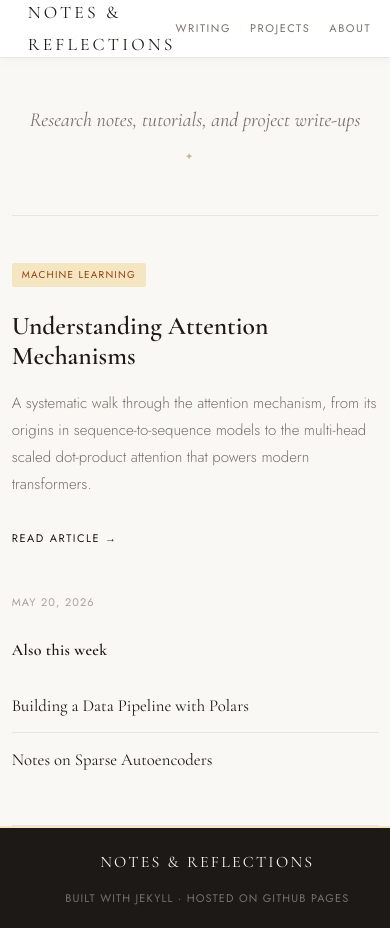
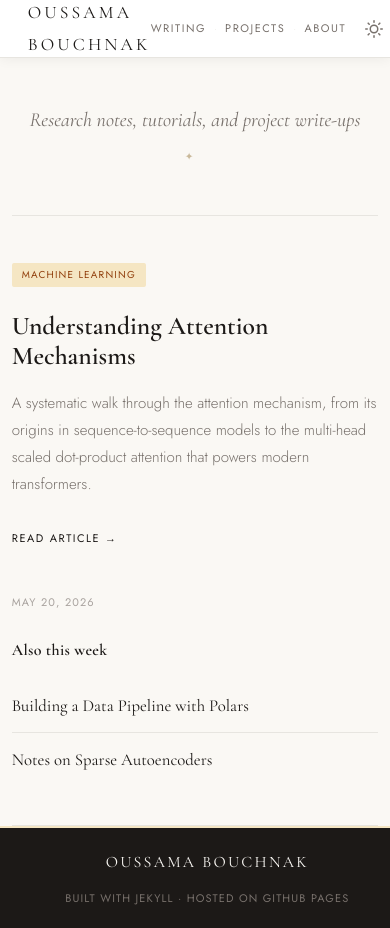
Before and after one commit to OussamaBouchnak/oussamabouchnak.github.io, a Jekyll site: the page built from index.html, in a window 390 px wide and 928 px high. Built offline with Jekyll 4.4.1, drawn with Linux system fonts in a browser that asks for light colours; nearby versions of some CDN libraries.

Commit message:
Add dark mode with warm palette and smooth transitions

```diff
--- a/_config.yml
+++ b/_config.yml
@@ -1,6 +1,6 @@
-title: "Notes & Reflections"
+title: "Oussama Bouchnak"
 description: "Research notes, tutorials, and project write-ups"
-author: "Your Name"
+author: "Oussama Bouchnak"
 url: "https://oussamabouchnak.github.io"
 baseurl: ""
 permalink: /:year/:month/:title/
--- a/_includes/head.html
+++ b/_includes/head.html
@@ -4,6 +4,15 @@
 <meta name="author" content="{{ site.author }}">
 
 <title>{% if page.title %}{{ page.title }} — {{ site.title }}{% else %}{{ site.title }}{% endif %}</title>
+
+<script>
+(function(){
+  var t = localStorage.getItem('theme');
+  if (t === 'dark') document.documentElement.setAttribute('data-theme', 'dark');
+  if (!t && window.matchMedia('(prefers-color-scheme: dark)').matches)
+    document.documentElement.setAttribute('data-theme', 'dark');
+})();
+</script>
 
 <link rel="preconnect" href="https://fonts.googleapis.com">
 <link rel="preconnect" href="https://fonts.gstatic.com" crossorigin>
--- a/_includes/header.html
+++ b/_includes/header.html
@@ -7,6 +7,22 @@
       <a href="{{ site.baseurl }}/projects/" class="nav-link{% if page.url contains '/projects/' %} active{% endif %}">Projects</a>
       <span class="nav-sep" aria-hidden="true">·</span>
       <a href="{{ site.baseurl }}/about/" class="nav-link{% if page.url contains '/about/' %} active{% endif %}">About</a>
+      <button class="theme-toggle" id="theme-toggle" aria-label="Toggle dark mode">
+        <svg class="icon-sun" viewBox="0 0 24 24" fill="none" stroke="currentColor" stroke-width="2" stroke-linecap="round" stroke-linejoin="round">
+          <circle cx="12" cy="12" r="5"/>
+          <line x1="12" y1="1" x2="12" y2="3"/>
+          <line x1="12" y1="21" x2="12" y2="23"/>
+          <line x1="4.22" y1="4.22" x2="5.64" y2="5.64"/>
+          <line x1="18.36" y1="18.36" x2="19.78" y2="19.78"/>
+          <line x1="1" y1="12" x2="3" y2="12"/>
+          <line x1="21" y1="12" x2="23" y2="12"/>
+          <line x1="4.22" y1="19.78" x2="5.64" y2="18.36"/>
+          <line x1="18.36" y1="5.64" x2="19.78" y2="4.22"/>
+        </svg>
+        <svg class="icon-moon" viewBox="0 0 24 24" fill="none" stroke="currentColor" stroke-width="2" stroke-linecap="round" stroke-linejoin="round">
+          <path d="M21 12.79A9 9 0 1 1 11.21 3 7 7 0 0 0 21 12.79z"/>
+        </svg>
+      </button>
     </nav>
   </div>
 </header>
--- a/_layouts/default.html
+++ b/_layouts/default.html
@@ -24,6 +24,35 @@
   <script src="https://cdnjs.cloudflare.com/ajax/libs/highlight.js/11.9.0/languages/css.min.js"></script>
   <script>
     (function() {
+
+      var STORAGE_KEY = 'theme';
+
+      function getTheme() {
+        var stored = localStorage.getItem(STORAGE_KEY);
+        if (stored) return stored;
+        return window.matchMedia('(prefers-color-scheme: dark)').matches ? 'dark' : 'light';
+      }
+
+      function setTheme(theme) {
+        document.documentElement.setAttribute('data-theme', theme);
+        localStorage.setItem(STORAGE_KEY, theme);
+      }
+
+      function toggleTheme() {
+        var html = document.documentElement;
+        html.classList.add('transitioning');
+        var next = (html.getAttribute('data-theme') === 'dark') ? 'light' : 'dark';
+        setTheme(next);
+        setTimeout(function() { html.classList.remove('transitioning'); }, 500);
+      }
+
+      var btn = document.getElementById('theme-toggle');
+      if (btn) btn.addEventListener('click', toggleTheme);
+
+      window.matchMedia('(prefers-color-scheme: dark)').addEventListener('change', function(e) {
+        if (!localStorage.getItem(STORAGE_KEY)) setTheme(e.matches ? 'dark' : 'light');
+      });
+
       function buildCodeBlock(codeEl) {
         var pre = codeEl.parentElement;
         if (!pre || pre.tagName !== 'PRE') return;
@@ -90,13 +119,13 @@
             document.body.appendChild(ta);
             ta.select();
             try { document.execCommand('copy'); done(); }
-            catch(e) { btn.textContent = 'ERROR'; setTimeout(function() { btn.textContent = 'COPY'; }, 2000); }
+            catch(e) { btn2.textContent = 'ERROR'; setTimeout(function() { btn2.textContent = 'COPY'; }, 2000); }
             document.body.removeChild(ta);
           }
         });
 
         bar.appendChild(left);
-        bar.appendChild(btn);
+        bar.appendChild(btn2);
         wrapper.insertBefore(bar, wrapper.firstChild);
 
         var rawLines = codeEl.textContent.split('\n');
@@ -115,27 +144,24 @@
             nums.appendChild(n);
           }
 
-          var body = document.createElement('div');
-          body.className = 'code-body';
-          body.appendChild(pre);
+          var bodyEl = document.createElement('div');
+          bodyEl.className = 'code-body';
+          bodyEl.appendChild(pre);
 
           grid.appendChild(nums);
-          grid.appendChild(body);
+          grid.appendChild(bodyEl);
           wrapper.appendChild(grid);
         } else {
-          var body = document.createElement('div');
-          body.className = 'code-body code-body-full';
-          body.appendChild(pre);
-          wrapper.appendChild(body);
+          var bodyEl = document.createElement('div');
+          bodyEl.className = 'code-body code-body-full';
+          bodyEl.appendChild(pre);
+          wrapper.appendChild(bodyEl);
         }
 
         if (isShell) {
           var html = codeEl.innerHTML;
           html = html.replace(/^(<span[^>]*>)?(\$\s)/gm, function(m, span, dollar) {
             return '<span class="sh-prompt">$</span> ' + (span || '');
-          });
-          html = html.replace(/^(<span[^>]*>)?(#.*)/gm, function(m, span, comment) {
-            return '<span class="sh-comment">' + m + '</span>';
           });
           codeEl.innerHTML = html;
         }
--- a/assets/css/main.css
+++ b/assets/css/main.css
@@ -4,24 +4,61 @@
    ============================================================ */
 
 /* --------------------------------------------------
-   DESIGN TOKENS
+   DESIGN TOKENS — Light (default)
    -------------------------------------------------- */
 :root {
-  --color-paper:       #faf8f4;
-  --color-surface:     #ffffff;
-  --color-ink:         #1c1917;
-  --color-muted:       #78716c;
-  --color-faint:       #a8a29e;
-  --color-border:      #e7e5e0;
-  --color-warm-gray:   #c9b99a;
-  --color-accent:      #f5e6c3;
-  --color-accent-text: #92400e;
-  --color-code-bg:     #f0ede8;
-  --color-dark:        #1c1917;
+  --color-paper:         #faf8f4;
+  --color-surface:       #ffffff;
+  --color-ink:           #1c1917;
+  --color-muted:         #78716c;
+  --color-faint:         #a8a29e;
+  --color-border:        #e7e5e0;
+  --color-warm-gray:     #c9b99a;
+  --color-accent:        #f5e6c3;
+  --color-accent-text:   #92400e;
+  --color-code-bg:       #f0ede8;
+  --color-dark:          #1c1917;
+  --color-blockquote-bg: #fdfbf6;
+  --color-card-hover:    #fdfbf6;
+  --color-highlight-bg:  #f5e6c3;
+  --color-footer-text:   #faf8f4;
 
   --width-page:    min(1200px, 96vw);
   --width-reading: min(720px, 92vw);
   --width-content: min(960px, 94vw);
+}
+
+/* --------------------------------------------------
+   DESIGN TOKENS — Dark mode
+   -------------------------------------------------- */
+[data-theme="dark"] {
+  --color-paper:         #171512;
+  --color-surface:       #201d1a;
+  --color-ink:           #e8e0d5;
+  --color-muted:         #9b9085;
+  --color-faint:         #6b6259;
+  --color-border:        #33302b;
+  --color-warm-gray:     #7a7060;
+  --color-accent:        #4a3720;
+  --color-accent-text:   #e0b04c;
+  --color-code-bg:       #1a1815;
+  --color-dark:          #0f0e0c;
+  --color-blockquote-bg: #1c1916;
+  --color-card-hover:    #1c1916;
+  --color-highlight-bg:  #5c4427;
+  --color-footer-text:   #e8e0d5;
+}
+
+/* Smooth theme transition */
+html.transitioning,
+html.transitioning *,
+html.transitioning *::before,
+html.transitioning *::after {
+  transition: background-color 400ms ease,
+              color 400ms ease,
+              border-color 400ms ease,
+              box-shadow 400ms ease,
+              opacity 400ms ease !important;
 }
 
 /* --------------------------------------------------
@@ -90,7 +127,7 @@
   height: 58px;
   background: var(--color-surface);
   border-bottom: 1px solid var(--color-border);
-  box-shadow: 0 1px 12px rgba(28, 25, 23, 0.04);
+  box-shadow: 0 1px 12px rgba(0, 0, 0, 0.06);
 }
 
 .header-inner {
@@ -156,6 +193,60 @@
 }
 
 /* --------------------------------------------------
+   THEME TOGGLE
+   -------------------------------------------------- */
+.theme-toggle {
+  display: inline-flex;
+  align-items: center;
+  justify-content: center;
+  width: 32px;
+  height: 32px;
+  border: none;
+  background: none;
+  cursor: pointer;
+  color: var(--color-muted);
+  margin-left: 18px;
+  border-radius: 50%;
+  transition: all 200ms ease;
+  position: relative;
+  top: 1px;
+}
+
+.theme-toggle:hover {
+  color: var(--color-ink);
+  background: var(--color-code-bg);
+}
+
+.theme-toggle svg {
+  width: 18px;
+  height: 18px;
+  display: block;
+  transition: transform 500ms ease, opacity 300ms ease;
+}
+
+.theme-toggle .icon-sun {
+  position: absolute;
+  opacity: 1;
+  transform: rotate(0deg) scale(1);
+}
+
+.theme-toggle .icon-moon {
+  position: absolute;
+  opacity: 0;
+  transform: rotate(-90deg) scale(0.5);
+}
+
+[data-theme="dark"] .theme-toggle .icon-sun {
+  opacity: 0;
+  transform: rotate(90deg) scale(0.5);
+}
+
+[data-theme="dark"] .theme-toggle .icon-moon {
+  opacity: 1;
+  transform: rotate(0deg) scale(1);
+}
+
+/* --------------------------------------------------
    SITE FOOTER - full width
    -------------------------------------------------- */
 .site-footer {
@@ -179,7 +270,7 @@
   text-transform: uppercase;
   letter-spacing: 0.14em;
   font-size: 1rem;
-  color: var(--color-paper);
+  color: var(--color-footer-text);
 }
 
 .footer-credit {
@@ -400,7 +491,7 @@
 }
 
 .post-card:hover {
-  background: #fdfbf6;
+  background: var(--color-card-hover);
 }
 
 .card-date {
@@ -627,7 +718,7 @@
 
 .post-body blockquote {
   border-left: 3px solid var(--color-accent);
-  background: #fdfbf6;
+  background: var(--color-blockquote-bg);
   padding: 22px 26px;
   margin: 34px 0;
   border-radius: 0;
@@ -856,7 +947,7 @@
 
 .project-card:hover {
   border-left-color: var(--color-accent);
-  box-shadow: 0 2px 8px rgba(28, 25, 23, 0.04);
+  box-shadow: 0 2px 12px rgba(0, 0, 0, 0.06);
 }
 
 .project-name {
@@ -953,14 +1044,14 @@
   width: 9px;
   height: 9px;
   border-radius: 50%;
-  background: #78716c;
+  background: var(--color-muted);
   display: inline-block;
   opacity: 0.5;
 }
 
 .code-lang {
   background: var(--color-accent);
-  color: var(--color-dark);
+  color: var(--color-accent-text);
   font-family: 'Jost', sans-serif;
   font-size: 10px;
   font-weight: 400;
@@ -986,11 +1077,11 @@
 }
 
 .code-copy:hover {
-  color: var(--color-accent);
+  color: var(--color-accent-text);
 }
 
 .code-copy.copied {
-  color: var(--color-accent);
+  color: var(--color-accent-text);
 }
 
 .code-grid {
@@ -1042,7 +1133,7 @@
 }
 
 /* --------------------------------------------------
-   HIGHLIGHT.JS CUSTOM THEME
+   HIGHLIGHT.JS — Light theme
    -------------------------------------------------- */
 .hljs {
   background: transparent !important;
@@ -1115,7 +1206,60 @@
   opacity: 0.5;
 }
 
-/* Shell prompt styling */
+/* --------------------------------------------------
+   HIGHLIGHT.JS — Dark theme override
+   -------------------------------------------------- */
+[data-theme="dark"] .hljs {
+  color: #e8e0d5 !important;
+}
+
+[data-theme="dark"] .hljs-keyword,
+[data-theme="dark"] .hljs-selector-tag,
+[data-theme="dark"] .hljs-built_in,
+[data-theme="dark"] .hljs-section,
+[data-theme="dark"] .hljs-tag {
+  color: #e8e0d5;
+  font-weight: 600;
+}
+
+[data-theme="dark"] .hljs-string,
+[data-theme="dark"] .hljs-attr,
+[data-theme="dark"] .hljs-addition {
+  color: #e0b04c;
+}
+
+[data-theme="dark"] .hljs-comment,
+[data-theme="dark"] .hljs-quote,
+[data-theme="dark"] .hljs-meta {
+  color: #6b6259;
+  font-style: italic;
+}
+
+[data-theme="dark"] .hljs-function .hljs-title,
+[data-theme="dark"] .hljs-title.function_,
+[data-theme="dark"] .hljs-title.class_,
+[data-theme="dark"] .hljs-title.class_.inherited__ {
+  color: #e8e0d5;
+  font-style: italic;
+}
+
+[data-theme="dark"] .hljs-number,
+[data-theme="dark"] .hljs-literal,
+[data-theme="dark"] .hljs-symbol,
+[data-theme="dark"] .hljs-bullet {
+  color: #9b9085;
+}
+
+[data-theme="dark"] .hljs-type {
+  color: #9b9085;
+  font-style: italic;
+}
+
+[data-theme="dark"] .hljs-link {
+  color: #e0b04c;
+}
+
+/* Shell prompt */
 .sh-prompt {
   color: var(--color-muted);
   font-weight: 400;
@@ -1246,6 +1390,9 @@
   .code-body pre {
     padding: 14px 16px;
   }
+  .theme-toggle {
+    margin-left: 12px;
+  }
 }
 
 @media (min-width: 1401px) {
```
Also changed, not shown: other parts of _layouts/default.html (+10 -10 lines).
